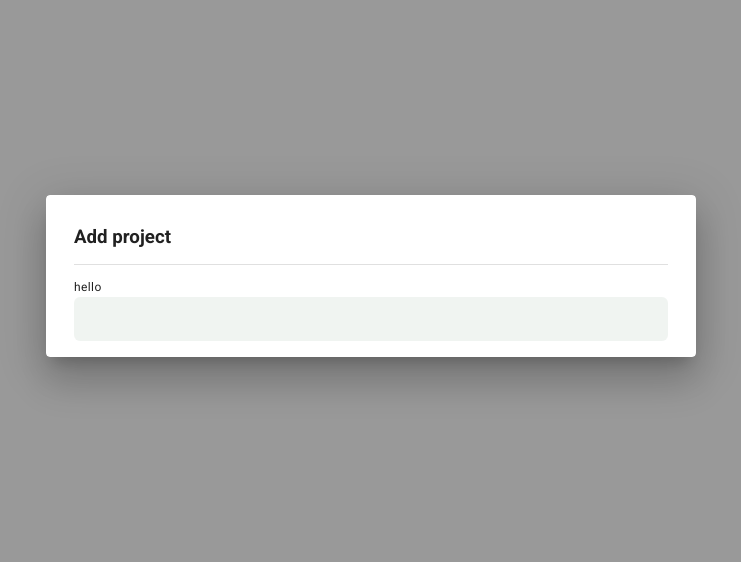
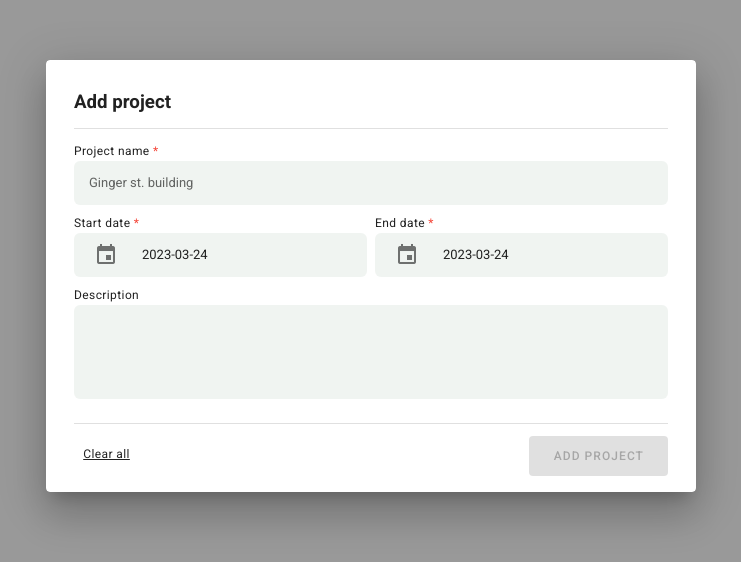
Before and after one commit to estaniulyte/projects-dashboard, a Vue app: page /#/ in a window 1280 px wide. Shown: the part 124-686 px from the top of the page, without its empty margins (269-1010 px from the left). Built offline with nearby package versions, Linux system fonts and the light colour scheme.

Commit message:
feat: add Input fields to new project dialog

```diff
--- a/src/components/NewProjectDialog.vue
+++ b/src/components/NewProjectDialog.vue
@@ -10,9 +10,37 @@
         <v-divider class="pb-3" />
         <v-form
           ref="form"
+          v-model="valid"
         >
-          <TextInputField title="hello" />
+          <TextInputField title="Project name" :required="true" :rules="titleRules" v-model="name" label="Ginger st. building"/>
+          <div class="d-flex flex-row">
+            <DateInputField class="my-2 mr-2" title="Start date" v-model="startDate" :required="true" :rules="dateRules" label="Pick start date" />
+            <DateInputField class="my-2" title="End date" v-model="endDate" :required="true" :rules="dateRules" label="Pick end date" />
+          </div>
+          <TextAreaField title="Description" />
+          <pre>
+          </pre>
         </v-form>
+        <v-divider class="pb-3" />
+        <div class="d-flex flex-row">
+          <v-btn
+            class="text-caption text-decoration-underline text-none pa-0"
+            text
+            @click="resetForm()"
+          >
+            Clear all
+          </v-btn>
+          <v-spacer></v-spacer>
+          <v-btn
+            :disabled="!valid"
+            class="px-6 py-5"
+            color="primary lighten-1"
+            elevation="0"
+            small
+          >
+            Add project
+          </v-btn>
+        </div>
       </v-container>
     </v-card>
   </v-dialog>
@@ -20,13 +48,36 @@
 
 <script>
 import TextInputField from "./form/TextInputField.vue"
+import DateInputField from "./form/DateInputField.vue"
+import TextAreaField from "./form/TextAreaField.vue"
+
+import { INITIAL_EVENTS, createEventId } from '../pages/event-utils'
+
 
 export default {
+  data: () => ({
+    valid: false,
+    titleRules: [
+      v => v !== ' ' || 'Name is required',
+      v => v !== null || 'Name is required',
+      v => v !== '' || 'Name is required'
+    ],
+    dateRules: [
+      v => v !== ' ' || 'Date is required',
+      v => v !== null || 'Date is required',
+      v => v !== '' || 'Date is required'
+    ],
+    name: null,
+  }),
   props: {
-    value: Boolean
+    value: false,
+    startDate: String,
+    endDate: String
   },
   components: {
-    TextInputField
+    TextInputField,
+    DateInputField,
+    TextAreaField
   },
   computed: {
     show: {
```
